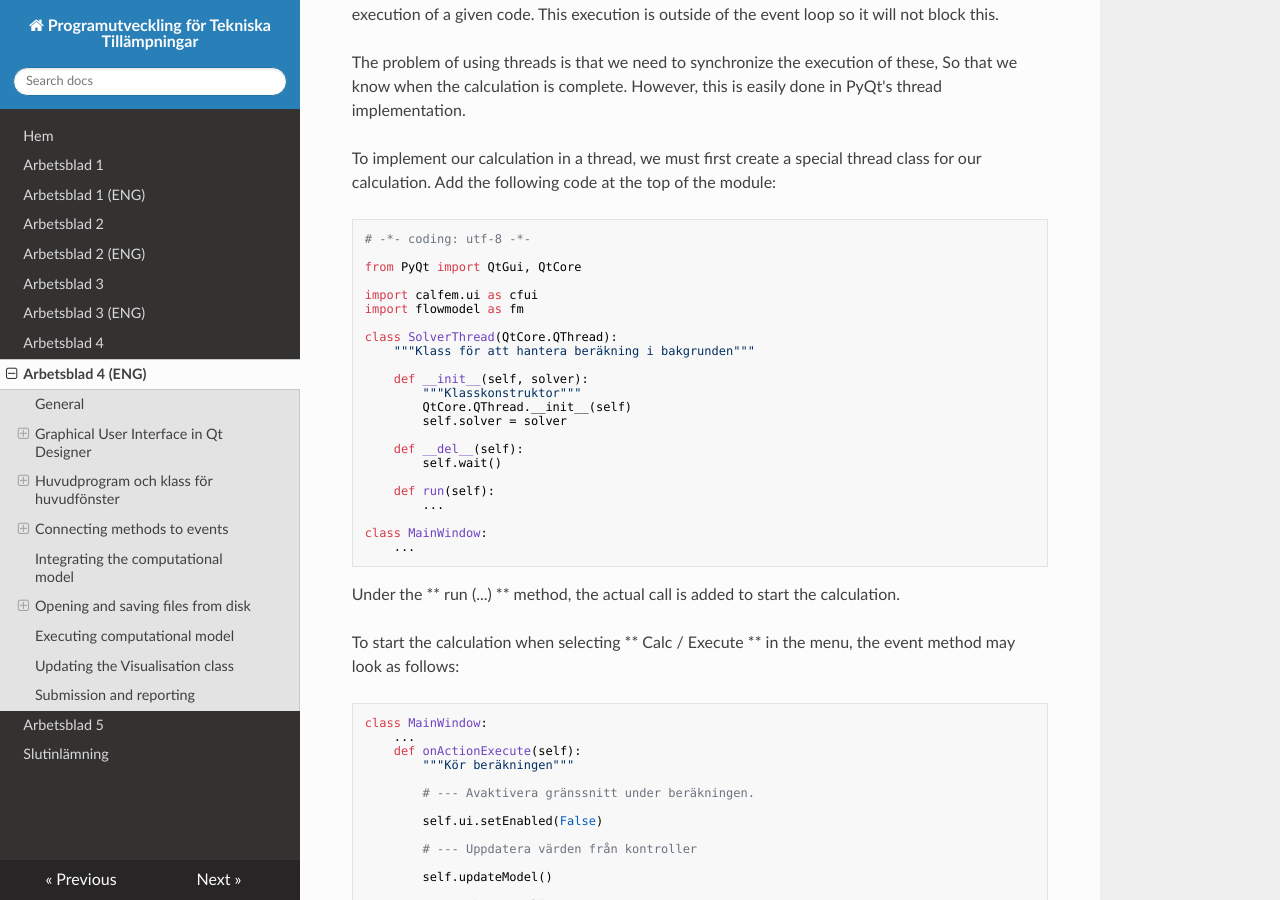
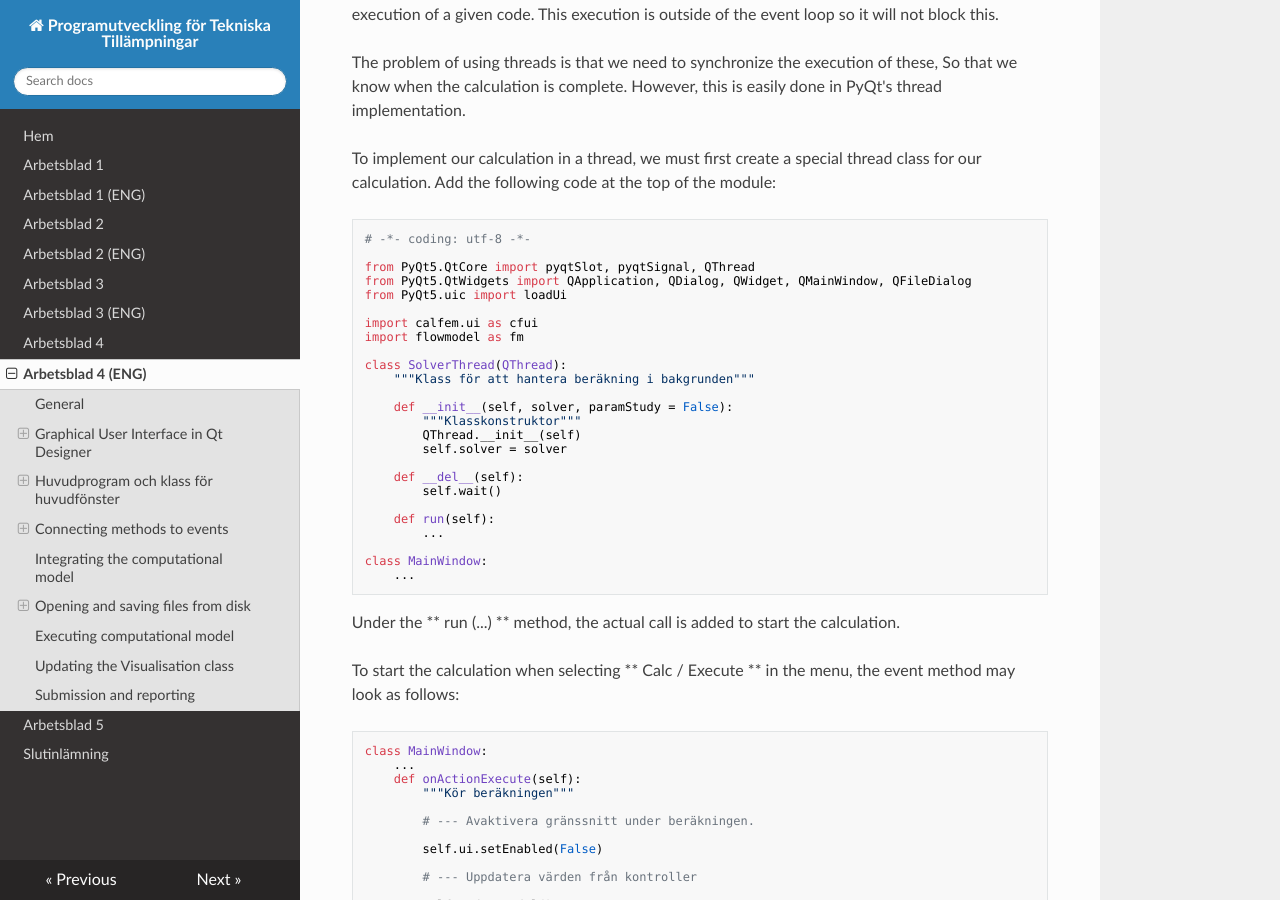
Before and after one commit to jonaslindemann/vsmn20, an MkDocs documentation site: the page built from docs/assignment4_eng.md, in a window 1280 px wide and 900 px high, scrolled down 14018 px. Built offline with MkDocs 1.6.1, drawn with Linux system fonts in a browser that asks for light colours; nearby versions of some CDN libraries; old or Windows-style settings are respelled for this version of MkDocs.

```diff
--- a/docs/assignment4_eng.md
+++ b/docs/assignment4_eng.md
@@ -340,17 +340,19 @@
 
     # -*- coding: utf-8 -*-
 
-    from PyQt import QtGui, QtCore
+    from PyQt5.QtCore import pyqtSlot, pyqtSignal, QThread
+    from PyQt5.QtWidgets import QApplication, QDialog, QWidget, QMainWindow, QFileDialog
+    from PyQt5.uic import loadUi
 
     import calfem.ui as cfui
     import flowmodel as fm
 
-    class SolverThread(QtCore.QThread):
+    class SolverThread(QThread):
         """Klass för att hantera beräkning i bakgrunden"""
 
-        def __init__(self, solver):
+        def __init__(self, solver, paramStudy = False):
             """Klasskonstruktor"""
-            QtCore.QThread.__init__(self)
+            QThread.__init__(self)
             self.solver = solver
 
         def __del__(self):
```
Also changed, not shown: docs/assignment4.md (+6 -4 lines).
